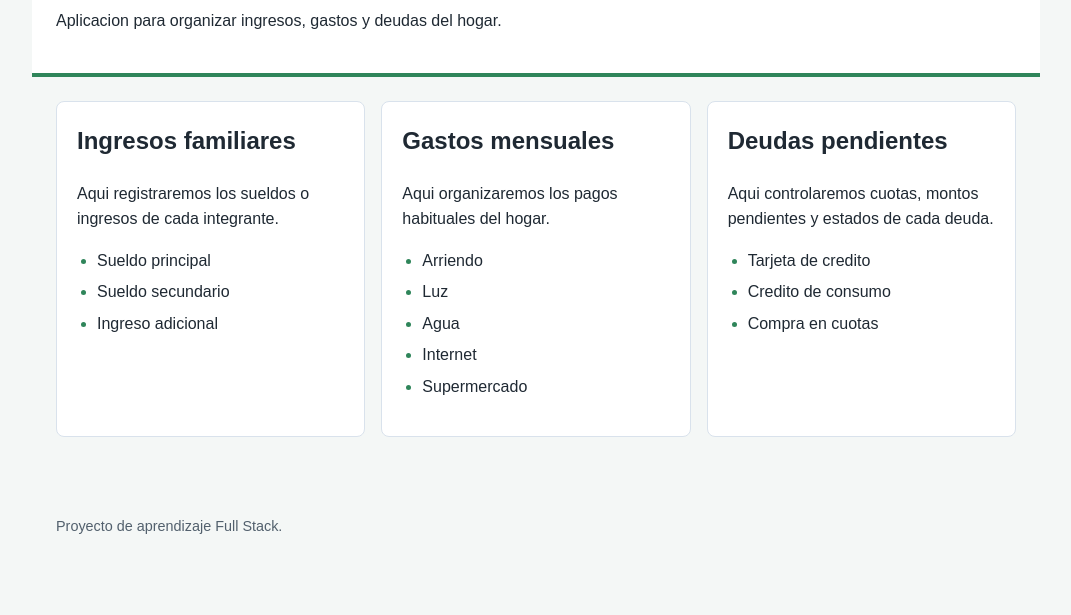
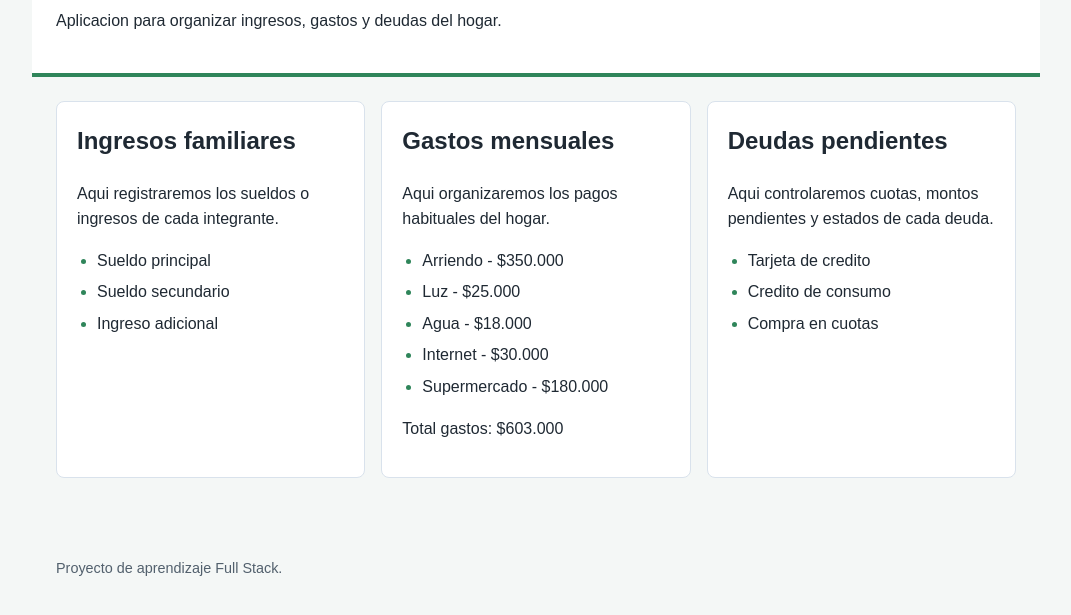
Before and after one commit to Jeremy-s-g/proyecto_gastos, a plain HTML site: page index.html in a window 1280 px wide. Shown: the part 89-704 px from the top of the page, without its empty margins (104-1175 px from the left). Drawn offline with Linux system fonts and the light colour scheme.

Commit message:
Dia 7: Renderizar datos de JS en el DOM - listas dinamicas y total de gastos

```diff
--- a/index.html
+++ b/index.html
@@ -17,35 +17,22 @@
         <h2>Ingresos familiares</h2>
         <p>Aqui registraremos los sueldos o ingresos de cada integrante.</p>
 
-        <ul>
-          <li>Sueldo principal</li>
-          <li>Sueldo secundario</li>
-          <li>Ingreso adicional</li>
-        </ul>
+        <ul id="lista-ingresos"></ul>
       </section>
 
       <section class="card">
         <h2>Gastos mensuales</h2>
         <p>Aqui organizaremos los pagos habituales del hogar.</p>
 
-        <ul>
-          <li>Arriendo</li>
-          <li>Luz</li>
-          <li>Agua</li>
-          <li>Internet</li>
-          <li>Supermercado</li>
-        </ul>
+        <ul id="lista-gastos"></ul>
+        <p id="total-gastos"></p>
       </section>
 
       <section class="card">
         <h2>Deudas pendientes</h2>
         <p>Aqui controlaremos cuotas, montos pendientes y estados de cada deuda.</p>
 
-        <ul>
-          <li>Tarjeta de credito</li>
-          <li>Credito de consumo</li>
-          <li>Compra en cuotas</li>
-        </ul>
+        <ul id="lista-deudas"></ul>
       </section>
     </main>
 
--- a/js/app.js
+++ b/js/app.js
@@ -40,3 +40,34 @@ console.log("Ingresos:", ingresos);
 console.log("Gastos:", gastos);
 console.log("Deudas:", deudas);
 console.log("Total de gastos:", totalGastos);
+
+// --- Renderizar ingresos ---
+const listaIngresos = document.getElementById("lista-ingresos");
+
+for (const ingreso of ingresos) {
+  const li = document.createElement("li");
+  li.textContent = ingreso;
+  listaIngresos.appendChild(li);
+}
+
+// --- Renderizar gastos ---
+const listaGastos = document.getElementById("lista-gastos");
+
+for (const gasto of gastos) {
+  const li = document.createElement("li");
+  li.textContent = `${gasto.nombre} - $${gasto.monto.toLocaleString("es-CL")}`;
+  listaGastos.appendChild(li);
+}
+
+// --- Mostrar total de gastos ---
+const totalGastosEl = document.getElementById("total-gastos");
+totalGastosEl.textContent = `Total gastos: $${totalGastos.toLocaleString("es-CL")}`;
+
+// --- Renderizar deudas ---
+const listaDeudas = document.getElementById("lista-deudas");
+
+for (const deuda of deudas) {
+  const li = document.createElement("li");
+  li.textContent = deuda;
+  listaDeudas.appendChild(li);
+}
```
